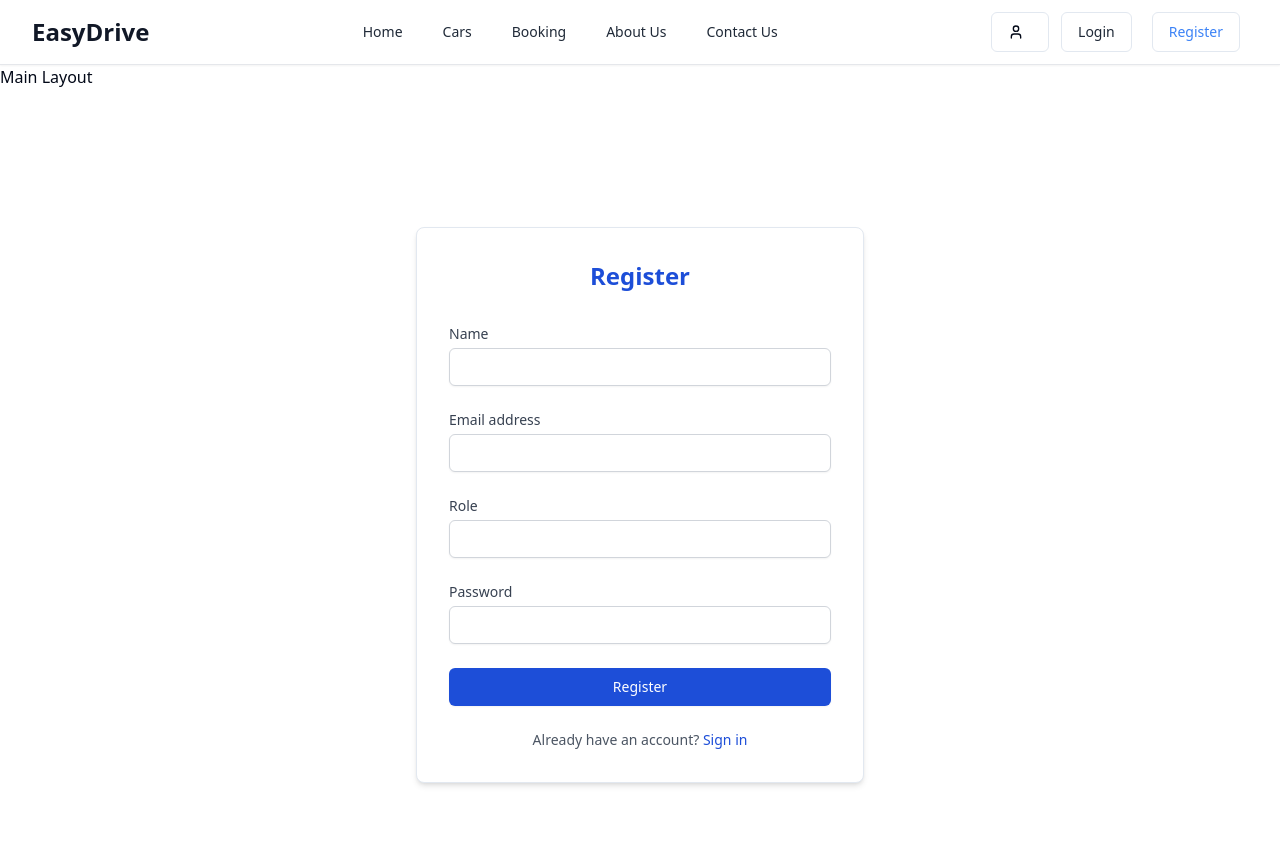
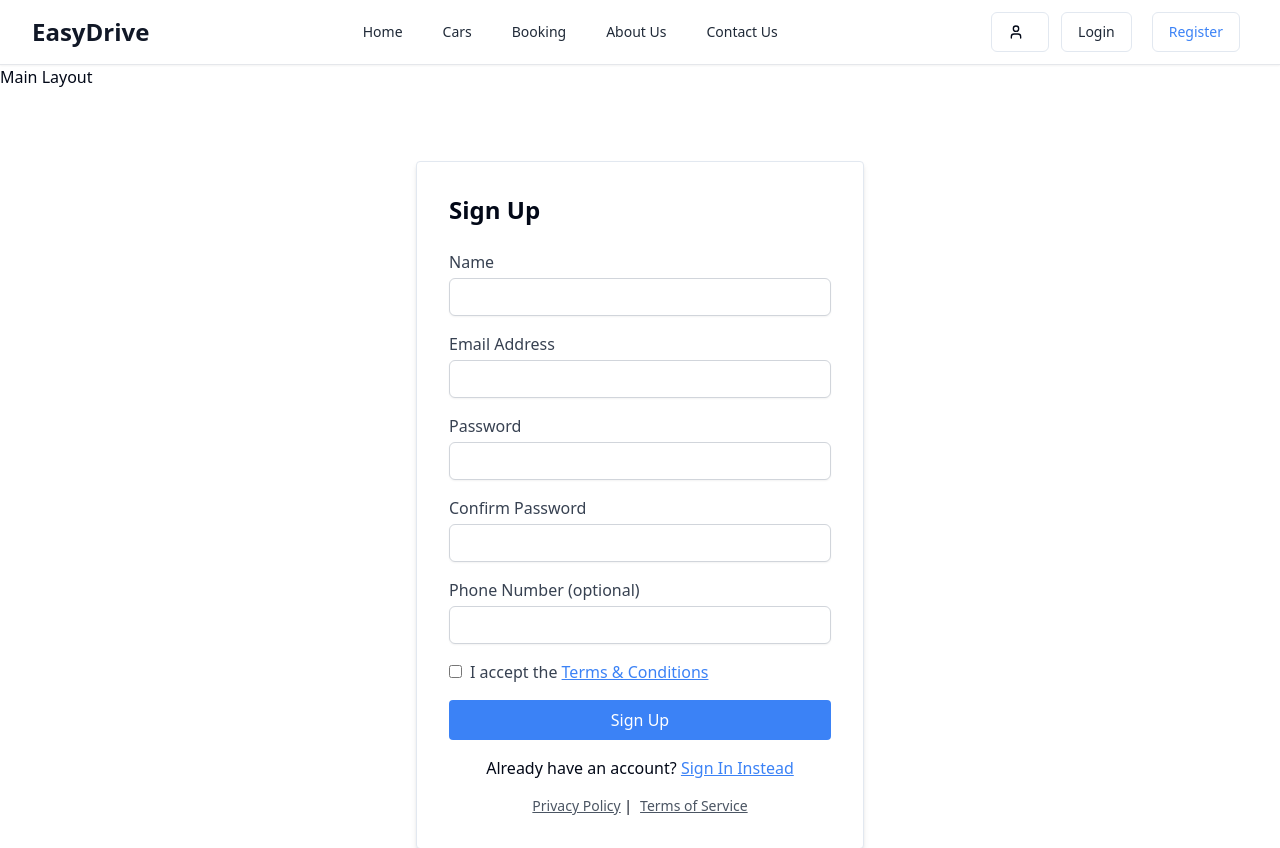
Before and after one commit to yusuf-khan-swd/easy-drive-frontend-vite-shadcn, a React (Vite) app: page /register in a window 1280 px wide. Shown: the top 848 px of the page. Built offline with nearby package versions, Linux system fonts and the light colour scheme.

Commit message:
update register form

```diff
--- a/src/pages/Register.tsx
+++ b/src/pages/Register.tsx
@@ -1,123 +1,206 @@
-import React from "react";
-import { Link } from "react-router-dom";
-// import { useSignUpMutation } from "../redux/api/auth/authApi";
-// import {
-//   setEmail,
-//   setName,
-//   setPassword,
-//   setRole,
-// } from "../redux/features/registerSlice";
-// import { useAppDispatch, useAppSelector } from "../redux/hooks";
-// import { RootState } from "../redux/store";
-// import { useSignUPMutation } from "../redux/api/auth/authApi";
+import React, { useState } from "react";
 
-const Register = () => {
-  // const dispatch = useAppDispatch();
-  // const { name, email, password, role } = useAppSelector(
-  //   (state: RootState) => state.register
-  // );
+interface SignUpFormData {
+  name: string;
+  email: string;
+  password: string;
+  confirmPassword: string;
+  phone?: string;
+  termsAccepted: boolean;
+}
 
-  // const [signUP] = useSignUpMutation();
+const SignUp = () => {
+  const [formData, setFormData] = useState<SignUpFormData>({
+    name: "",
+    email: "",
+    password: "",
+    confirmPassword: "",
+    phone: "",
+    termsAccepted: false,
+  });
 
-  const handleSubmit = async (e: React.FormEvent) => {
+  const [errors, setErrors] = useState<{ [key: string]: string }>({});
+
+  const handleChange = (e: React.ChangeEvent<HTMLInputElement>) => {
+    const { name, value, type, checked } = e.target;
+    setFormData((prevData) => ({
+      ...prevData,
+      [name]: type === "checkbox" ? checked : value,
+    }));
+  };
+
+  const validate = (): boolean => {
+    const newErrors: { [key: string]: string } = {};
+
+    if (!formData.name) newErrors.name = "Name is required.";
+    if (!formData.email) {
+      newErrors.email = "Email is required.";
+    } else if (!/\S+@\S+\.\S+/.test(formData.email)) {
+      newErrors.email = "Email format is invalid.";
+    }
+
+    if (!formData.password) newErrors.password = "Password is required.";
+    if (formData.password !== formData.confirmPassword)
+      newErrors.confirmPassword = "Passwords do not match.";
+
+    if (!formData.termsAccepted)
+      newErrors.termsAccepted = "You must accept the terms and conditions.";
+
+    setErrors(newErrors);
+    return Object.keys(newErrors).length === 0;
+  };
+
+  const handleSubmit = (e: React.FormEvent) => {
     e.preventDefault();
-    // const user = await signUP({ username: name, email, password, role });
+    if (validate()) {
+      console.log("Form submitted:", formData);
+      // Redirect or clear the form
+    }
+  };
 
-    // console.log("our input", { name, email, password, role }, "output:", user);
-  };
   return (
     <div className="min-h-screen flex items-center justify-center">
-      <div className="border w-full max-w-md bg-white shadow-md rounded-lg p-8">
-        <h2 className="text-2xl font-semibold text-center text-blue-700">
-          Register
-        </h2>
-        <form className="mt-8 space-y-6" onSubmit={handleSubmit}>
-          <div>
-            <label
-              htmlFor="name"
-              className="block text-sm font-medium text-gray-700"
+      <form
+        className="bg-white border p-8 rounded shadow-md w-full max-w-md"
+        onSubmit={handleSubmit}
       >
+        <h2 className="text-2xl font-bold mb-6">Sign Up</h2>
+
+        <div className="mb-4">
+          <label htmlFor="name" className="block text-gray-700">
             Name
           </label>
           <input
             type="text"
             id="name"
-              // value={name}
-              // onChange={(e) => dispatch(setName(e.target.value))}
-              required
-              className="mt-1 block w-full px-3 py-2 border border-gray-300 rounded-md shadow-sm focus:outline-none focus:ring-green-700 focus:border-green-700 sm:text-sm"
+            name="name"
+            value={formData.name}
+            onChange={handleChange}
+            className={`mt-1 block w-full px-3 py-2 border border-gray-300 rounded-md shadow-sm focus:outline-none focus:ring-blue-700 focus:border-blue-700 sm:text-sm ${
+              errors.name ? "border-red-500" : "border-gray-300"
+            }`}
           />
+          {errors.name && <p className="text-red-500 text-xs">{errors.name}</p>}
         </div>
-          <div>
-            <label
-              htmlFor="email"
-              className="block text-sm font-medium text-gray-700"
-            >
-              Email address
+
+        <div className="mb-4">
+          <label htmlFor="email" className="block text-gray-700">
+            Email Address
           </label>
           <input
             type="email"
             id="email"
-              // value={email}
-              // onChange={(e) => dispatch(setEmail(e.target.value))}
-              required
-              className="mt-1 block w-full px-3 py-2 border border-gray-300 rounded-md shadow-sm focus:outline-none focus:ring-green-700 focus:border-green-700 sm:text-sm"
+            name="email"
+            value={formData.email}
+            onChange={handleChange}
+            className={`mt-1 block w-full px-3 py-2 border border-gray-300 rounded-md shadow-sm focus:outline-none focus:ring-blue-700 focus:border-blue-700 sm:text-sm ${
+              errors.email ? "border-red-500" : "border-gray-300"
+            }`}
           />
+          {errors.email && (
+            <p className="text-red-500 text-xs">{errors.email}</p>
+          )}
         </div>
-          <div>
-            <label
-              htmlFor="role"
-              className="block text-sm font-medium text-gray-700"
-            >
-              Role
-            </label>
-            <input
-              type="text"
-              id="role"
-              // value={role}
-              // onChange={(e) => dispatch(setRole(e.target.value))}
-              className="mt-1 block w-full px-3 py-2 border border-gray-300 rounded-md shadow-sm focus:outline-none focus:ring-green-700 focus:border-green-700 sm:text-sm"
-            />
-          </div>
-          <div>
-            <label
-              htmlFor="password"
-              className="block text-sm font-medium text-gray-700"
-            >
+
+        <div className="mb-4">
+          <label htmlFor="password" className="block text-gray-700">
             Password
           </label>
           <input
             type="password"
             id="password"
-              // value={password}
-              // onChange={(e) => dispatch(setPassword(e.target.value))}
-              required
-              className="mt-1 block w-full px-3 py-2 border border-gray-300 rounded-md shadow-sm focus:outline-none focus:ring-green-700 focus:border-green-700 sm:text-sm"
+            name="password"
+            value={formData.password}
+            onChange={handleChange}
+            className={`mt-1 block w-full px-3 py-2 border border-gray-300 rounded-md shadow-sm focus:outline-none focus:ring-blue-700 focus:border-blue-700 sm:text-sm ${
+              errors.password ? "border-red-500" : "border-gray-300"
+            }`}
+          />
+          {errors.password && (
+            <p className="text-red-500 text-xs">{errors.password}</p>
+          )}
+        </div>
+
+        <div className="mb-4">
+          <label htmlFor="confirmPassword" className="block text-gray-700">
+            Confirm Password
+          </label>
+          <input
+            type="password"
+            id="confirmPassword"
+            name="confirmPassword"
+            value={formData.confirmPassword}
+            onChange={handleChange}
+            className={`mt-1 block w-full px-3 py-2 border border-gray-300 rounded-md shadow-sm focus:outline-none focus:ring-blue-700 focus:border-blue-700 sm:text-sm ${
+              errors.confirmPassword ? "border-red-500" : "border-gray-300"
+            }`}
+          />
+          {errors.confirmPassword && (
+            <p className="text-red-500 text-xs">{errors.confirmPassword}</p>
+          )}
+        </div>
+
+        <div className="mb-4">
+          <label htmlFor="phone" className="block text-gray-700">
+            Phone Number (optional)
+          </label>
+          <input
+            type="tel"
+            id="phone"
+            name="phone"
+            value={formData.phone}
+            onChange={handleChange}
+            className="mt-1 block w-full px-3 py-2 border border-gray-300 rounded-md shadow-sm focus:outline-none focus:ring-blue-700 focus:border-blue-700 sm:text-sm border-gray-300"
           />
         </div>
-          <div>
+
+        <div className="mb-4">
+          <label className="inline-flex items-center">
+            <input
+              type="checkbox"
+              name="termsAccepted"
+              checked={formData.termsAccepted}
+              onChange={handleChange}
+              className="form-checkbox"
+            />
+            <span className="ml-2 text-gray-700">
+              I accept the{" "}
+              <a href="/terms" className="text-blue-500 underline">
+                Terms & Conditions
+              </a>
+            </span>
+          </label>
+          {errors.termsAccepted && (
+            <p className="text-red-500 text-xs">{errors.termsAccepted}</p>
+          )}
+        </div>
+
         <button
           type="submit"
-              className="w-full flex justify-center py-2 px-4 border border-transparent rounded-md shadow-sm text-sm font-medium text-white bg-blue-700 hover:bg-blue-500 focus:outline-none focus:ring-2 focus:ring-offset-2 focus:ring-green-700"
+          className="w-full bg-blue-500 text-white py-2 rounded hover:bg-blue-600"
         >
-              Register
+          Sign Up
         </button>
+
+        <p className="mt-4 text-center">
+          Already have an account?{" "}
+          <a href="/login" className="text-blue-500 underline">
+            Sign In Instead
+          </a>
+        </p>
+
+        <div className="mt-4 text-sm text-center">
+          <a href="/privacy" className="text-gray-600 underline">
+            Privacy Policy
+          </a>{" "}
+          |
+          <a href="/tos" className="text-gray-600 underline ml-2">
+            Terms of Service
+          </a>
         </div>
       </form>
-        <div className="mt-6 text-center">
-          <p className="text-sm text-gray-600">
-            Already have an account?{" "}
-            <Link
-              to="/login"
-              className="font-medium text-blue-700 hover:text-blue-500"
-            >
-              Sign in
-            </Link>
-          </p>
-        </div>
-      </div>
     </div>
   );
 };
 
-export default Register;
+export default SignUp;
```
Lines whose indentation alone changed are shown as unchanged.
